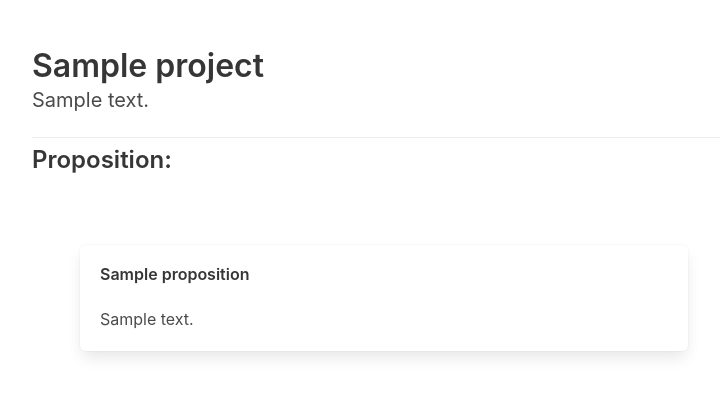
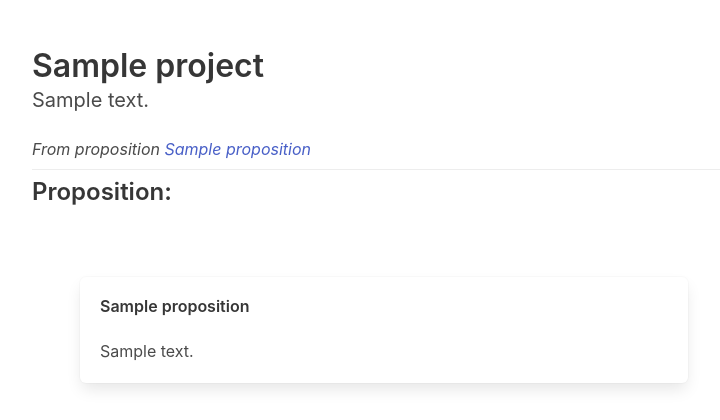
Before and after one commit to renaudcepre/liquidemos-api, a Django app: a page that uses apps/projects/templates/projects/project_detail.html in a window 1280 px wide. Shown: the part 56-476 px from the top of the page, without its empty margins (256-976 px from the left). Run offline with Django 3.2, Linux system fonts and the light colour scheme; tables that the repository leaves empty hold one stand-in row (values such as "Sample post").

Commit message:
"On voit maintenant quand un projet est issu d'une proposition."

```diff
--- a/apps/projects/templates/projects/project_detail.html
+++ b/apps/projects/templates/projects/project_detail.html
@@ -6,6 +6,9 @@
         <div class="section">
             <h1 class="title">{{ project.name }}</h1>
             <p class="subtitle">{{ project.description }}</p>
+            {% if project.from_proposition %}
+                <p class="is-italic"> From proposition <a>{{ project.from_proposition.name }}</a></p>
+            {%  endif %}
             <div class="dropdown-divider"></div>
             <h4 class="title is-4">Proposition{{ project.proposition_set.count|pluralize }}: </h4>
             <div class="section">
```
